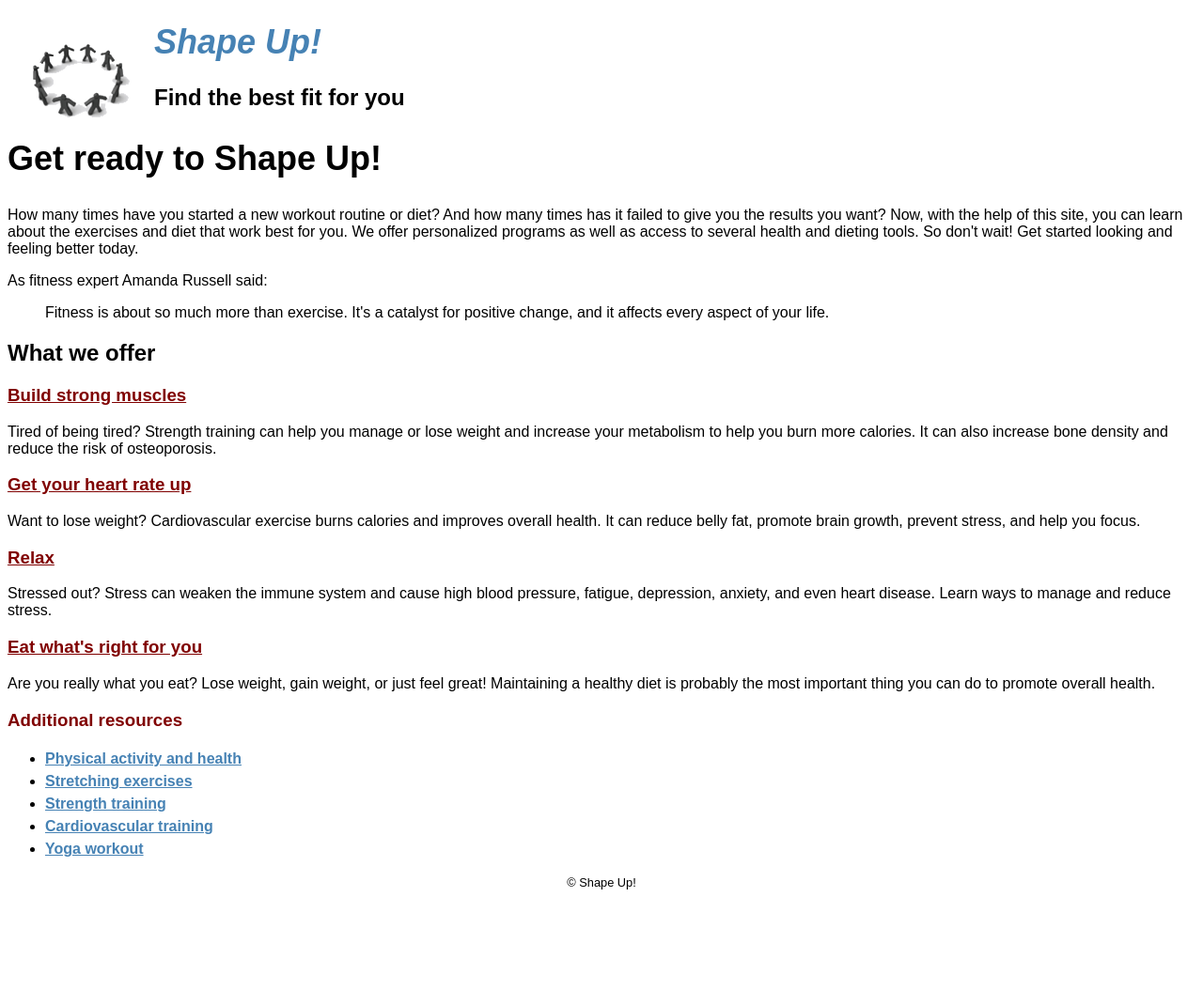
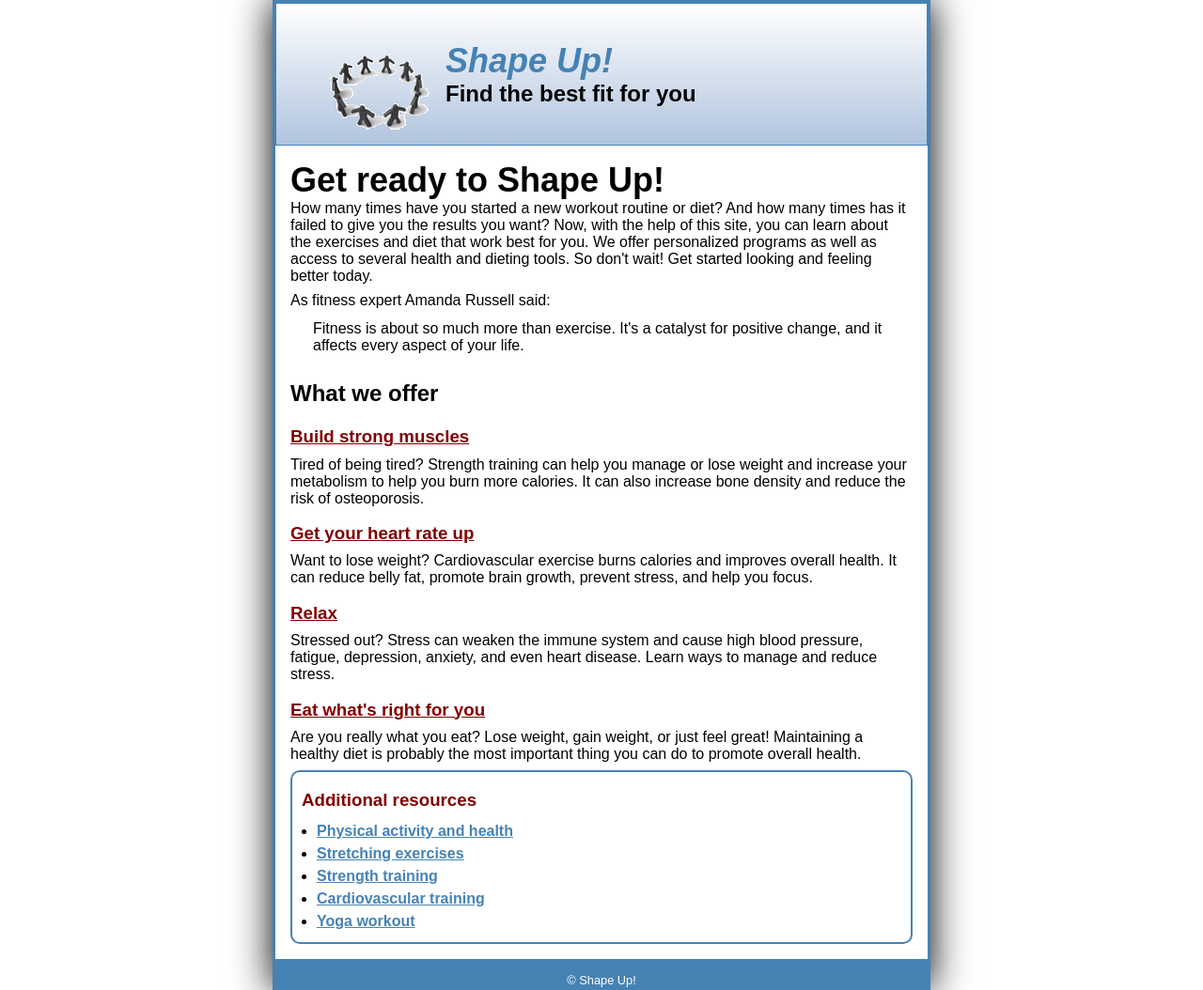
Before and after one commit to MelenaJ411/shape-up-exercises, a plain HTML site: page index.html in a window 1280 px wide. Shown: the whole page at 94% size. Before the commit the page ends 960 px from the top, so only its background shows below. Drawn offline with Linux system fonts and the light colour scheme.

Commit message:
Shape Up 5 DONE

```diff
--- a/index.html
+++ b/index.html
@@ -25,16 +25,16 @@
 		<h2>What we offer</h2>
 
 		<h3><a href="strength/strength.html"> Build strong muscles</a></h3>
-		Tired of being tired? Strength training can help you manage or lose weight and increase your metabolism to help you burn more calories. It can also increase bone density and reduce the risk of osteoporosis.
+		<p>Tired of being tired? Strength training can help you manage or lose weight and increase your metabolism to help you burn more calories. It can also increase bone density and reduce the risk of osteoporosis.</p>
 
 		<h3><a href="cardio/cardio.html"> Get your heart rate up</a></h3>
-		Want to lose weight? Cardiovascular exercise burns calories and improves overall health. It can reduce belly fat, promote brain growth, prevent stress, and help you focus.
+		<p>Want to lose weight? Cardiovascular exercise burns calories and improves overall health. It can reduce belly fat, promote brain growth, prevent stress, and help you focus. </p>
 
 		<h3><a href="stress/stress.html"> Relax</a></h3>
-		Stressed out? Stress can weaken the immune system and cause high blood pressure, fatigue, depression, anxiety, and even heart disease. Learn ways to manage and reduce stress.
+		<p>Stressed out? Stress can weaken the immune system and cause high blood pressure, fatigue, depression, anxiety, and even heart disease. Learn ways to manage and reduce stress. </p>
 
 		<h3><a href="diet/diet.html"> Eat what's right for you</a></h3>
-		Are you really what you eat? Lose weight, gain weight, or just feel great! Maintaining a healthy diet is probably the most important thing you can do to promote overall health.
+		<p>Are you really what you eat? Lose weight, gain weight, or just feel great! Maintaining a healthy diet is probably the most important thing you can do to promote overall health. </p>
 		</section>
 
 		<aside>
--- a/styles/main.css
+++ b/styles/main.css
@@ -1,5 +1,10 @@
 body {
     font-family: Arial, Helvetica, sans-serif;
+    width: 700px;
+    margin: 0 auto;
+    border: 3px solid steelblue;
+    box-shadow: 0px 0px 40px black;
+
 }
 
 a {
@@ -12,6 +17,9 @@ h1 {
 
 header{
 
+background: linear-gradient(to bottom, white, lightsteelblue);
+border : 1px solid steelblue;
+padding: 2.5em;
     & h1 {
         color: steelblue;
         font-style: italic;
@@ -27,8 +35,12 @@ header{
 
     & img {
         float: left;
-        padding: .5em;
+        padding: 0em 0em .25em 0em;
+        margin-top: 0px;
+
     }
+
+
 }
 
 
@@ -55,12 +67,19 @@ section {
 
 aside {
 
+    border: 2px solid steelblue;
+    border-radius: 10px;
+    padding: 10px;
+
+
    & h3 {
         color: maroon;
+
     }
 
     & ul {
         line-height: 1.5;
+        margin-left: 1em;
     }
 
     & a {
@@ -83,4 +102,39 @@ aside {
 footer {
     font-size : 80%;
     text-align: center;
+    background-color: steelblue;
+    color: white;
+    padding-top: 15px;
 }
+
+/* Reset selector */
+* {
+    margin: 0;
+    padding: 0;
+    box-sizing: border-box;
+}
+
+main {
+
+    clear:both;
+    padding: 1em;
+
+    & p {
+
+        padding-bottom: .5em;
+    }
+
+    & h2 {
+        padding: 1em 0 .5em 0em;
+    }
+
+    & h3 {
+        padding:.5em 0 .5em 0em;
+    }
+
+    & blockquote {
+        padding: .25em 1.5em;
+
+
+    }
+}
```
